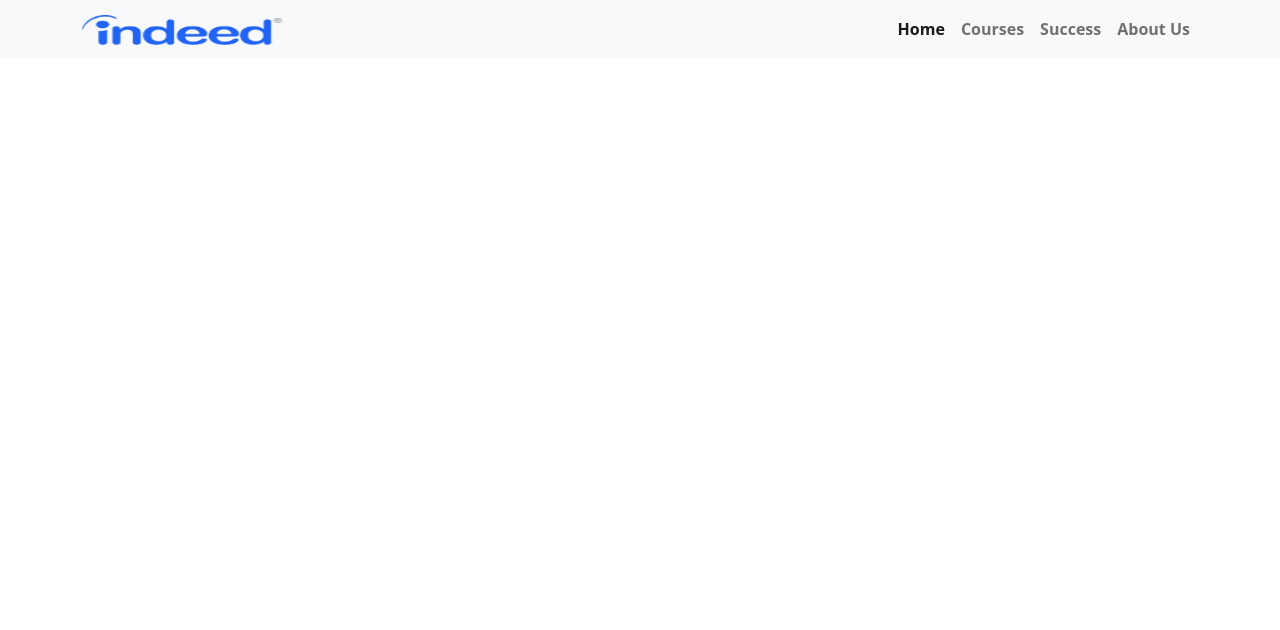
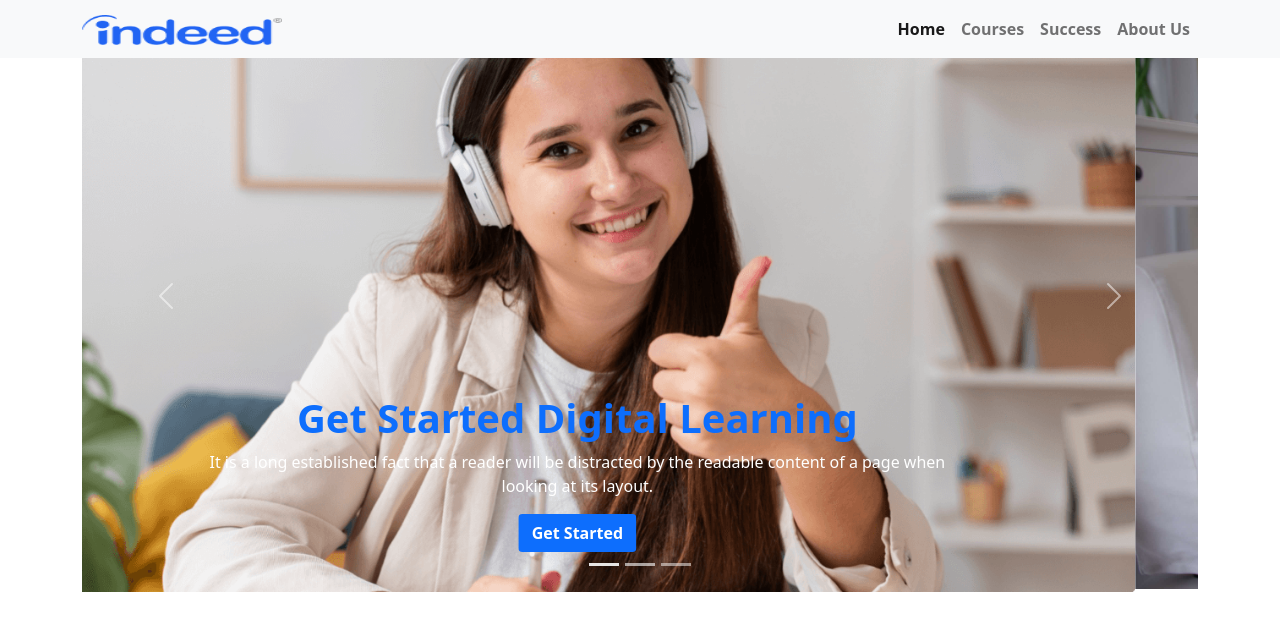
Before and after one commit to amir499/assignment3, a plain HTML site: page index.html in a window 1280 px wide. Drawn offline with nearby package versions, Linux system fonts and the light colour scheme.

Commit message:
education site slider is added

```diff
--- a/index.html
+++ b/index.html
@@ -54,6 +54,63 @@
     </header>
     <!-- menu design end  -->
 
+    <!-- start slider design  -->
+    <div class="container">
+        <div id="carouselExampleCaptions" class="carousel slide" data-bs-ride="carousel">
+            <div class="carousel-indicators">
+                <button type="button" data-bs-target="#carouselExampleCaptions" data-bs-slide-to="0" class="active"
+                    aria-current="true" aria-label="Slide 1"></button>
+                <button type="button" data-bs-target="#carouselExampleCaptions" data-bs-slide-to="1"
+                    aria-label="Slide 2"></button>
+                <button type="button" data-bs-target="#carouselExampleCaptions" data-bs-slide-to="2"
+                    aria-label="Slide 3"></button>
+            </div>
+            <div class="carousel-inner">
+                <div class="carousel-item active">
+                    <img src="cover/cover-1.png" class="d-block w-100" alt="...">
+                    <div class="carousel-caption d-none d-md-block">
+                        <h1 class="text-primary fw-bold">Get Started Digital Learning</h1>
+                        <p>It is a long established fact that a reader will be distracted by the readable content of a
+                            page when looking at its layout.</p>
+
+                        <button type="button" class="btn bg-primary fw-bold text-white">Get Started</button>
+                    </div>
+                </div>
+                <div class="carousel-item">
+                    <img src="cover/cover-3.jpg" class="d-block w-100" alt="...">
+                    <div class="carousel-caption d-none d-md-block">
+                        <h1 class="text-primary fw-bold">Get Started Digital Learning</h1>
+                        <p>It is a long established fact that a reader will be distracted by the readable content of a
+                            page when looking at its layout.</p>
+
+                        <button type="button" class="btn bg-primary fw-bold text-white">Get Started</button>
+                    </div>
+                </div>
+                <div class="carousel-item">
+                    <img src="cover/cover-3.jpg" class="d-block w-100" alt="...">
+                    <div class="carousel-caption d-none d-md-block">
+                        <h1 class="text-primary fw-bold">Get Started Digital Learning</h1>
+                        <p>It is a long established fact that a reader will be distracted by the readable content of a
+                            page when looking at its layout.</p>
+
+                        <button type="button" class="btn bg-primary fw-bold text-white">Get Started</button>
+                    </div>
+                </div>
+            </div>
+            <button class="carousel-control-prev" type="button" data-bs-target="#carouselExampleCaptions"
+                data-bs-slide="prev">
+                <span class="carousel-control-prev-icon" aria-hidden="true"></span>
+                <span class="visually-hidden">Previous</span>
+            </button>
+            <button class="carousel-control-next" type="button" data-bs-target="#carouselExampleCaptions"
+                data-bs-slide="next">
+                <span class="carousel-control-next-icon" aria-hidden="true"></span>
+                <span class="visually-hidden">Next</span>
+            </button>
+        </div>
+    </div>
+    <!-- start slider design end  -->
+
 
 
 
```
